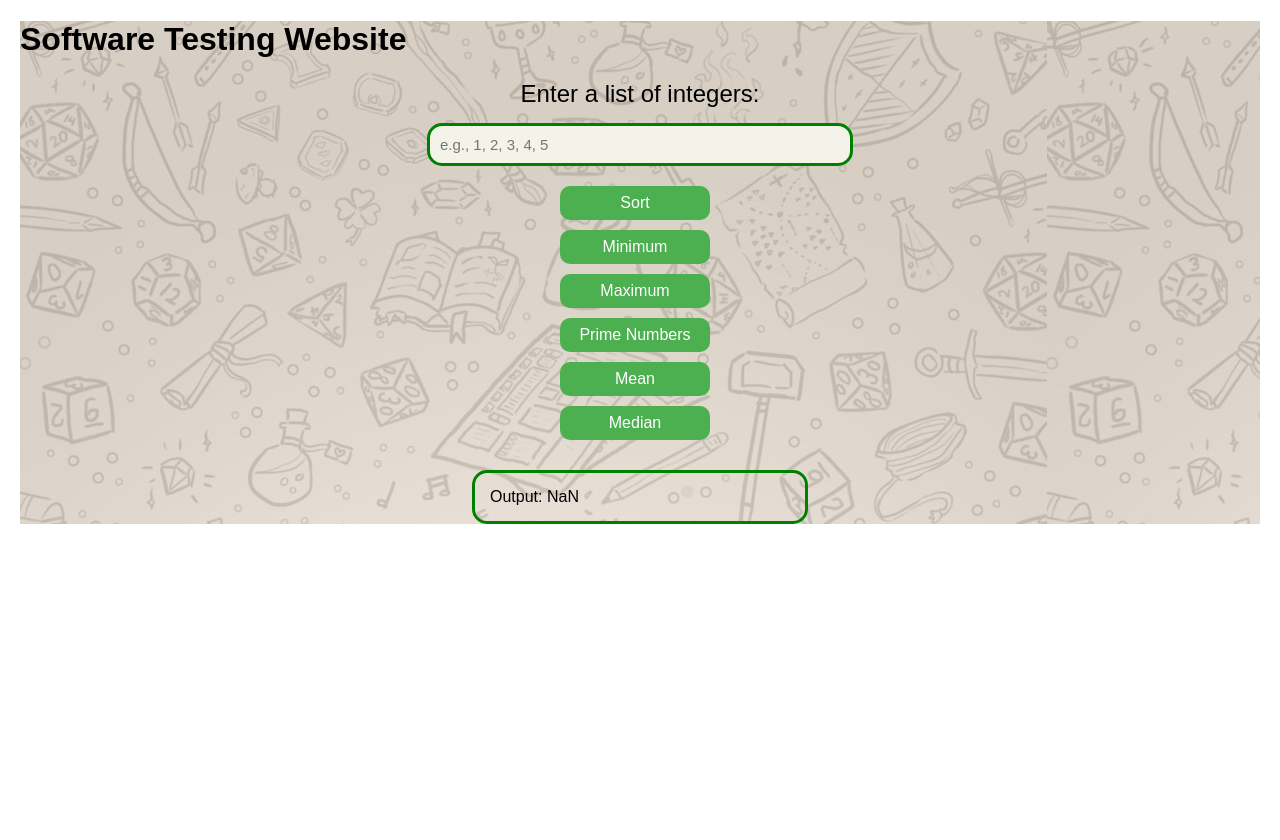
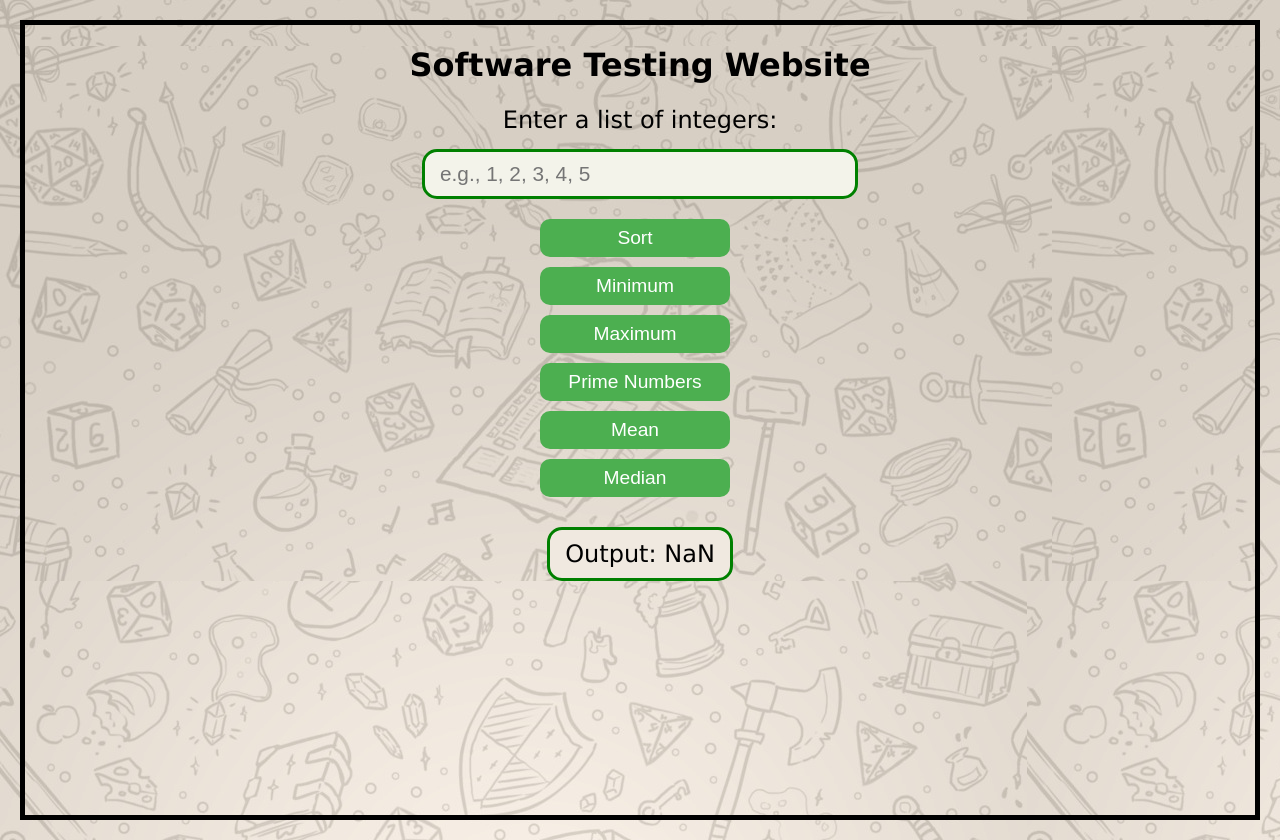
Before and after one commit to MoYusuff/Software_Design-Testing, a plain HTML site: page docs/index.html in a window 1280 px wide. Both pictures are taken after a click on the button "Prime Numbers". Before the commit the page ends 800 px from the top, so only its background shows below. Drawn offline with Linux system fonts and the light colour scheme.

Commit message:
design changes

```diff
--- a/docs/index.html
+++ b/docs/index.html
@@ -18,7 +18,9 @@
   <button onclick="calculateMean()">Mean</button>
   <button onclick="calculateMedian()">Median</button>
 
-  <div id="output"></div>
+
+
+  <div id="output" style="display:none;"></div>
 
   <script src="script.js"></script>
 </div>
--- a/docs/script.js
+++ b/docs/script.js
@@ -1,4 +1,5 @@
 function sortList() {
+  document.getElementById('output').style.display = "block";
   var input = document.getElementById("integerList").value;
   var integers = parseInput(input);
   integers.sort(function(a, b) {
@@ -8,6 +9,7 @@ function sortList() {
 }
 
 function calculateMinimum() {
+  document.getElementById('output').style.display = "block";
   var input = document.getElementById("integerList").value;
   var integers = parseInput(input);
   var minimum = Math.min(...integers);
@@ -15,6 +17,7 @@ function calculateMinimum() {
 }
 
 function calculateMaximum() {
+  document.getElementById('output').style.display = "block";
   var input = document.getElementById("integerList").value;
   var integers = parseInput(input);
   var maximum = Math.max(...integers);
@@ -22,6 +25,7 @@ function calculateMaximum() {
 }
 
 function calculatePrimeNumbers() {
+  document.getElementById('output').style.display = "block";
   var input = document.getElementById("integerList").value;
   var integers = parseInput(input);
   var primeNumbers = findPrimeNumbers(integers);
@@ -29,6 +33,7 @@ function calculatePrimeNumbers() {
 }
 
 function calculateMean() {
+  document.getElementById('output').style.display = "block";
   var input = document.getElementById("integerList").value;
   var integers = parseInput(input);
   var sum = integers.reduce(function(a, b) {
@@ -63,6 +68,7 @@ function parseInput(input) {
 }
 
 function findPrimeNumbers(numbers) {
+  document.getElementById('output').style.display = "block";
   var primes = [];
   for (var i = 0; i < numbers.length; i++) {
     var num = numbers[i];
@@ -74,6 +80,7 @@ function findPrimeNumbers(numbers) {
 }
 
 function isPrime(number) {
+  document.getElementById('output').style.display = "block";
   if (number < 2) {
     return false;
   }
--- a/docs/styles.css
+++ b/docs/styles.css
@@ -1,13 +1,20 @@
 body {
-
+  background-image: url('img1.jpg');
+  box-sizing: border-box;
+  text-align: center;
   color: black;
   font-family: Arial, sans-serif;
   margin: 20px;
+  padding: 0;
+  border:5px solid black;
+  height: 100vh;
 }
 
 .main{
   background-image: url('img1.jpg');
   opacity: 1;
+  font-family: Verdana, Geneva, Tahoma, sans-serif;
+
 }
 
 .myrules{
@@ -22,24 +29,25 @@ label {
   display: block;
   margin-bottom: 5px;
   font-size: 1.5rem;
+  font-style: inherit;
 }
 
 input[type="text"] {
-  padding: 10px;
+  padding: 10px 15px;
   background-color: rgb(243, 243, 234);
   border: 3px solid green;
   width: 400px;
-  font-size: 15px;
   border-radius: 15px;
   margin-bottom: 10px;
   text-decoration: none !important;
+  font-size: 1.3rem;
 }
 
 button {
-  width: 150px;
-  font-size: 1rem;
+  width: 190px;
+  font-size: 1.2rem;
   border-radius: 10px;
-  padding: 8px 16px;
+  padding: 8px 25px;
   background-color: #4CAF50;
   color: white;
   border: none;
@@ -49,12 +57,13 @@ button {
 
 #output {
   margin-top: 20px;
-  width: 300px;
 
   border: 3px solid green;
   border-radius: 15px;
-  padding: 15px;
-
+  padding: 10px 15px;
+  font-size: 1.5rem;
+  font-weight: 500;
+  background-color: rgb(240, 233, 224);
 }
 #output:hover{
   cursor: pointer;
```
